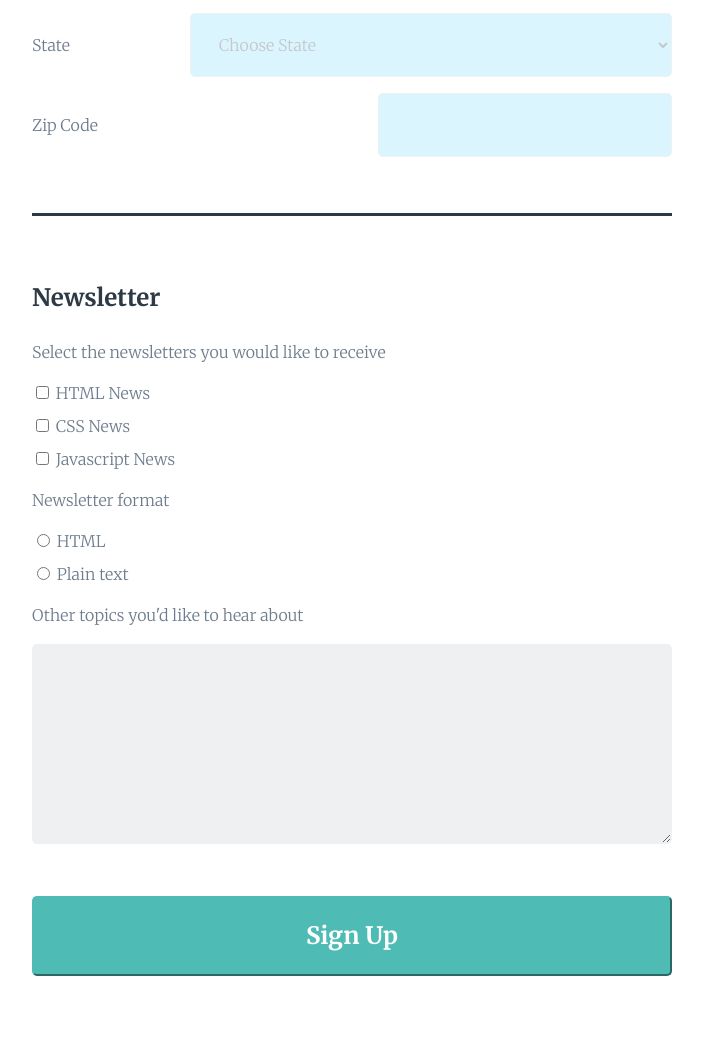
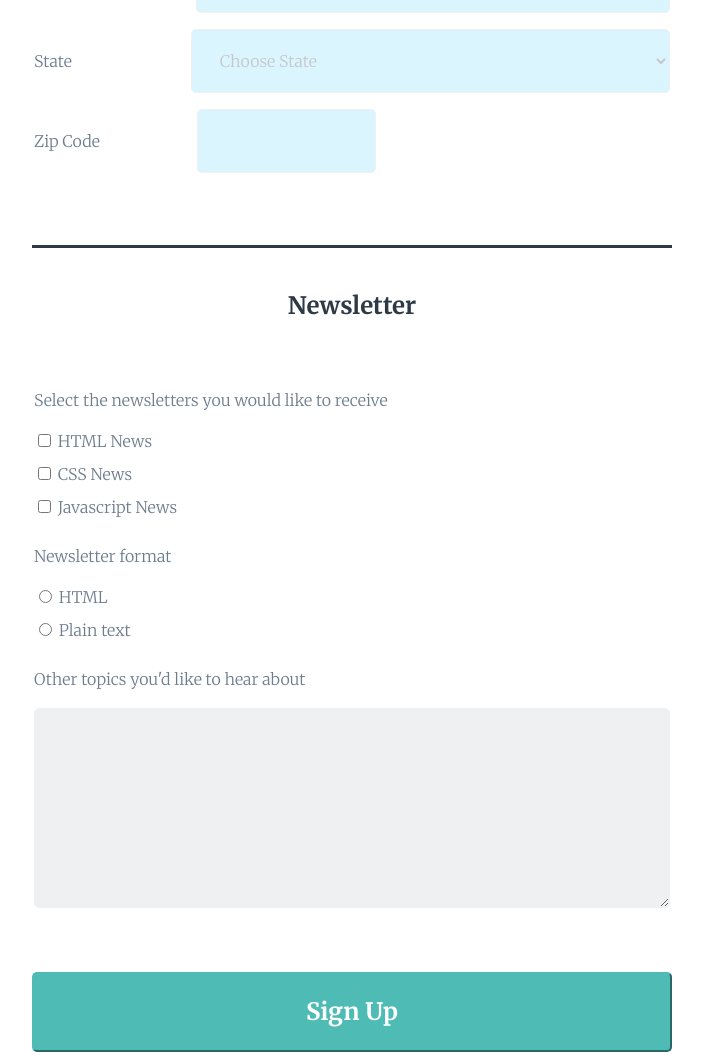
Before and after one commit to veronicagw/Tech-Degree-Project, a plain HTML site: page Project 3/index.html in a window 1280 px wide. Shown: the part 871-1926 px from the top of the page, without its empty margins (288-991 px from the left). Drawn offline with Linux system fonts and the light colour scheme.

Commit message:
Revisions
Revisions

```diff
--- a/Project 3/index.html
+++ b/Project 3/index.html
@@ -1,5 +1,5 @@
 <!DOCTYPE html>
-<html>
+<html lang="en">
 <head>
   <title>Project 3's Form </title>
   <meta name="viewport" content="width=device-width, initial-scale=1.0">
@@ -22,9 +22,10 @@
 <!--signup end-->
 
 <!--contact start-->
+<form action="index.html" method="post" class="form_container">
+  <fieldset>
+      <legend>Contact Information</legend>
       <div class="contact left-align margin">
-    <h3>Contact Information</h3>
-    <form action="index.html" method="post" class="form_container">
           <span class="row">
               <label for="name" class="form_label">Full Name</label>
               <input required type="text" id="name" name="full_name" placeholder="Required" class="input_field">
@@ -59,59 +60,55 @@
               </select>
           </span>
           <span class="row zip">
-      <label for="zip" class="form_label">Zip Code</label>
+              <label for="zip" class="form_label zip_label">Zip Code</label>
               <input type="text" id="zip" name="zip_code" class="input_field">
           </span>
-    </form>
       </div>
+    </fieldset>
+
 <!--contact end-->
 
 <div id="line" class="margin"></div>
 
 <!--newsletter start-->
-
+  <fieldset>
+    <legend>Newsletter</legend>
     <div class="newsletter left-align margin">
-    <h3>Newsletter</h3>
     <p class="left-align">Select the newsletters you would like to receive</p>
-    <form action="index.html" method="post">
       <div>
-      <label>
-      <input type="checkbox" value="news_html" name="newsletter">
-      HTML News</label>
+          <input type="checkbox" id="news_html" value="news_html" name="newsletter">
+          <label for="news_html">HTML News</label>
       </div>
       <div>
-      <label>
-      <input type="checkbox" value="news_css" name="newsletter">
-      CSS News</label>
+          <input type="checkbox" id="news_css" value="news_css" name="newsletter">
+          <label for="news_css">CSS News</label>
       </div>
       <div>
-      <label>
-      <input type="checkbox" value="news_javascript" name="newsletter">
-      Javascript News</label>
+          <input type="checkbox" id="news_javascript" value="news_javascript" name="newsletter">
+          <label for="news_javascript">Javascript News</label>
       </div>
   <!--Newsletter Format Begin-->
     <p class="left-align">Newsletter format</p>
       <div>
-      <label>
-      <input type="radio" value="news_html" name="format">
-      HTML</label>
+          <input type="radio" id="html" value="html" name="format" >
+          <label for="html">HTML</label>
       </div>
       <div>
-      <label>
-      <input type="radio" value="format_plain" name="format">
-      Plain text</label>
+          <input type="radio" id="plain" value="format_plain" name="format">
+          <label for="plain">Plain text</label>
       </div>
     <p class="left-align">Other topics you'd like to hear about</p>
           <textarea id="javascript" name="javascript"></textarea>
-      </form>
     </div>
+  </fieldset>
 <!--newsletter end-->
-
 <!--submit start-->
   <div class="margin">
   <button type="submit">Sign Up</button>
   </div>
 <!--submit end-->
+</form>
+
 
 <!--footer start-->
 <footer>Copyright The Code Review</footer>
--- a/Project 3/styles.css
+++ b/Project 3/styles.css
@@ -7,17 +7,22 @@ body {
 
 h1,
 h2,
-h3 {
+legend {
   font: 700 1.5rem/20px 'Merriweather', serif;
 }
 
 h2,
-h3 {
+legend {
   color: #2d3945;
 }
 
-h3 {
+legend {
   margin-bottom: 5vh;
+}
+
+fieldset {
+  border: none;
+  padding: 0;
 }
 
 p,
@@ -186,7 +191,6 @@ footer {
   .row{
     display: flex;
     align-items: center;
-    justify-content: flex-start;
   }
 
   .form_label {
@@ -215,7 +219,8 @@ footer {
   }
 
   #zip {
-    flex: 0.8;
+    flex: 1;
+    margin-right: 23vw;
   }
 
 }
```
Also changed, not shown: 1 other file. Lines whose indentation alone changed are shown as unchanged.
